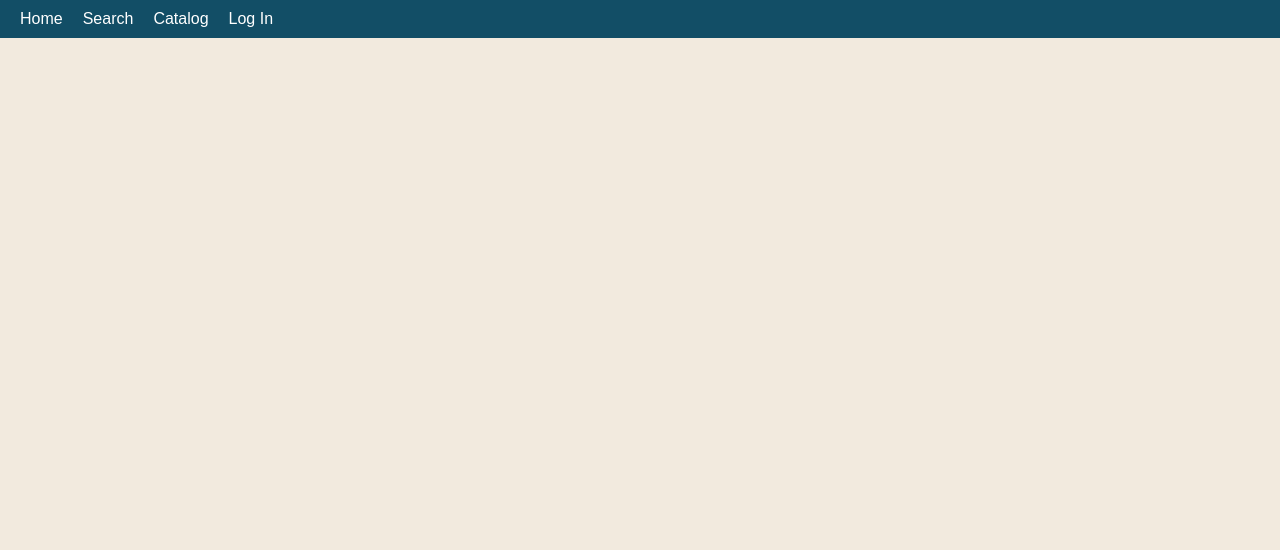
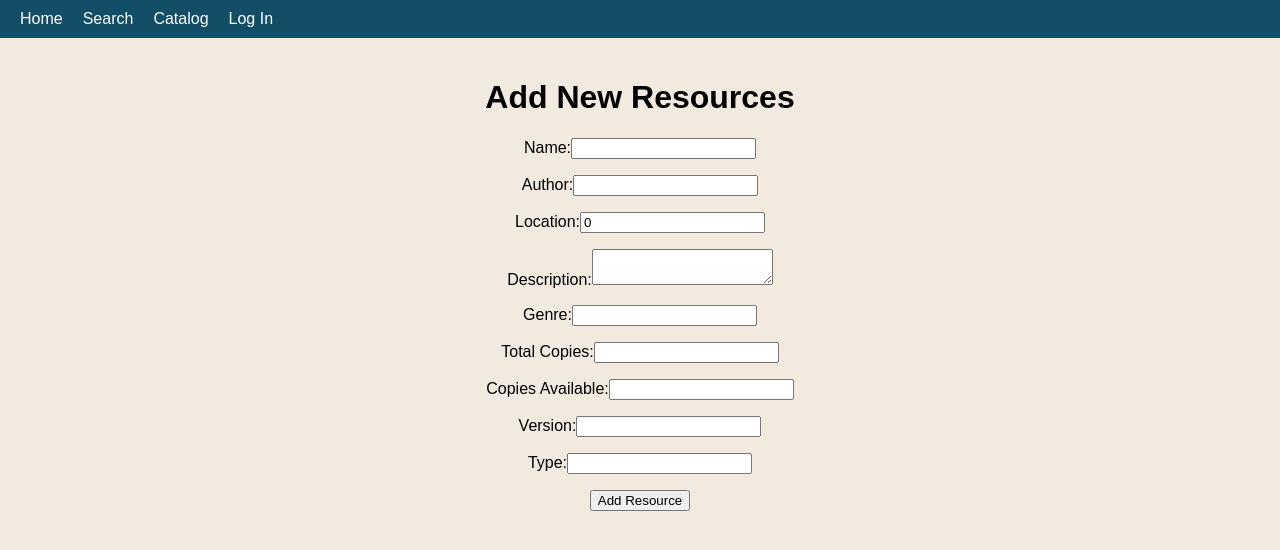
Before and after one commit to shikhap04/library-system, a React (Create React App) app: page /createResource in a window 1280 px wide. Shown: the top 550 px of the page. Built offline with nearby package versions, Linux system fonts and the light colour scheme.

Commit message:
add new resource page

```diff
--- a/src/App.js
+++ b/src/App.js
@@ -10,6 +10,8 @@ import UpdateInfo from './UpdateInfo';
 import SearchPage from './Search';
 import LogIn from './LogIn';
 import CreateAccount from './CreateAccount';
+import CreateResource from './CreateResource';
+
 
 function App() {
   return (
@@ -19,11 +21,12 @@ function App() {
         <Routes>
           <Route path="/" element={<Home />} />
           <Route path="/catalog" element={<Catalog />} />
-          <Route path="/resource/update/:resource_id" element={<UpdateInfo />} />
           <Route path="/account" element={<UserAccount />} />
           <Route path="/search" element={<SearchPage />} />
           <Route path="/logIn" element={<LogIn/>} />
           <Route path="/createAccount" element={<CreateAccount />} />
+          <Route path="/createResource" element={<CreateResource />} />
+          <Route path="/resource/update/:resource_id" element={<UpdateInfo />} />
         </Routes>
       </div>
     </Router>
--- /dev/null
+++ b/src/CreateResource.js
@@ -0,0 +1,109 @@
+import React, { useState } from 'react';
+import axios from 'axios';
+import './css/createResource.css';
+
+const CreateResource = () => {
+
+  const [resource, setResource] = useState({
+    resource_name: '',
+    author: '',
+    location: 0,
+    resource_description: '',
+    genre: '',
+    total_copies: '',
+    copies_available: '',
+    resource_version: '',
+    resource_type: '',
+  })
+  const [error, setError] = useState('');
+  const [success, setSuccess] = useState('');
+
+
+  const handleChange = (e) => {
+    setResource({ ...resource, [e.target.name]: e.target.value });
+  };
+
+  const validateFields = () => {
+    for (const key in resource) {
+      if (resource.hasOwnProperty(key) && !resource[key]) {
+        return false;
+      }
+    }
+    return true;
+  };
+
+  const handleAddingResource = async (e) => {
+    if(!validateFields) {
+        setError('Please fill out all fields');
+        setSuccess(null);
+        return;
+    }
+    e.preventDefault();
+    try {
+      const response = await axios.post('/resources/add', resource);
+      if (response.status === 201) {
+        setSuccess('Successfully added resource');
+        setError(null);
+      } else {
+        setError('Failed to adding resource');
+        setSuccess(null);
+      }
+    } catch (error) {
+      console.error('Error adding resource:', error);
+      setError('Failed to adding resource');
+      setSuccess(null);
+    }
+  };
+
+
+  return (
+    <div>
+      <h1>Add New Resources </h1>
+      <form onSubmit={handleAddingResource}>
+        <div>
+          <p>
+            Name:
+            <input type="text" name="resource_name" value={resource.resource_name} onChange={handleChange} required />
+          </p>
+          <p>
+            Author:
+            <input type="text" name="author" value={resource.author} onChange={handleChange} required />
+          </p>
+          <p>
+            Location:
+            <input type="text" name="location" value={resource.location} onChange={handleChange} required />
+          </p>
+          <p>
+            Description:
+            <textarea name="resource_description" value={resource.resource_description} onChange={handleChange} required />
+          </p>
+          <p>
+            Genre:
+            <input type="text" name="genre" value={resource.genre} onChange={handleChange} required />
+          </p>
+          <p>
+            Total Copies:
+            <input type="number" name="total_copies" value={resource.total_copies} onChange={handleChange} required />
+          </p>
+          <p>
+            Copies Available:
+            <input type="number" name="copies_available" value={resource.copies_available} onChange={handleChange} required />
+          </p>
+          <p>
+            Version:
+            <input type="text" name="resource_version" value={resource.resource_version} onChange={handleChange} required />
+          </p>
+          <p>
+            Type:
+            <input type="text" name="resource_type" value={resource.resource_type} onChange={handleChange} required />
+          </p>
+        </div>
+        <button type="submit">Add Resource</button>
+      </form>
+      {error && <p style={{ color: 'red'}}>Error: {error}</p>}
+      {success && <p style={{ color: 'green'}}>Success: {success}</p>}
+    </div>
+  );
+};
+
+export default CreateResource;
--- a/src/NavBar.js
+++ b/src/NavBar.js
@@ -28,7 +28,10 @@ const NavBar = () => {
       <Link to="/search">Search</Link>
       <Link to="/catalog">Catalog</Link>
       {isEmployee &&
-        <Link to="/createaccount"> Create Account</Link>
+        <>
+          <Link to="/createaccount"> Create Account</Link>
+          <Link to="createResource"> Add Resource</Link>
+        </>
       }
       {loggedIn ? (
         <>
--- a/src/ResourceCard.js
+++ b/src/ResourceCard.js
@@ -22,7 +22,7 @@ const ResourceCard = ({resource}) => {
             <p>Type: {resource.resource_type}</p>
             <div>
                 {loggedIn && <Link to={`/resource/checkout/${resource.resource_id}`}>Check Out Details</Link>}
-                {<Link to={`/resource/update/${resource.resource_id}`}>Update Information</Link>}
+                {isEmployee && <Link to={`/resource/update/${resource.resource_id}`}>Update Information</Link>}
             </div>
           </div>
     )
--- /dev/null
+++ b/src/css/createResource.css
@@ -0,0 +1,3 @@
+.createResource {
+    text-align: center;
+}
```
Also changed, not shown: src/UpdateInfo.js (line endings or trailing spaces), 2 other files (tests, documents, lock files or other folders).
